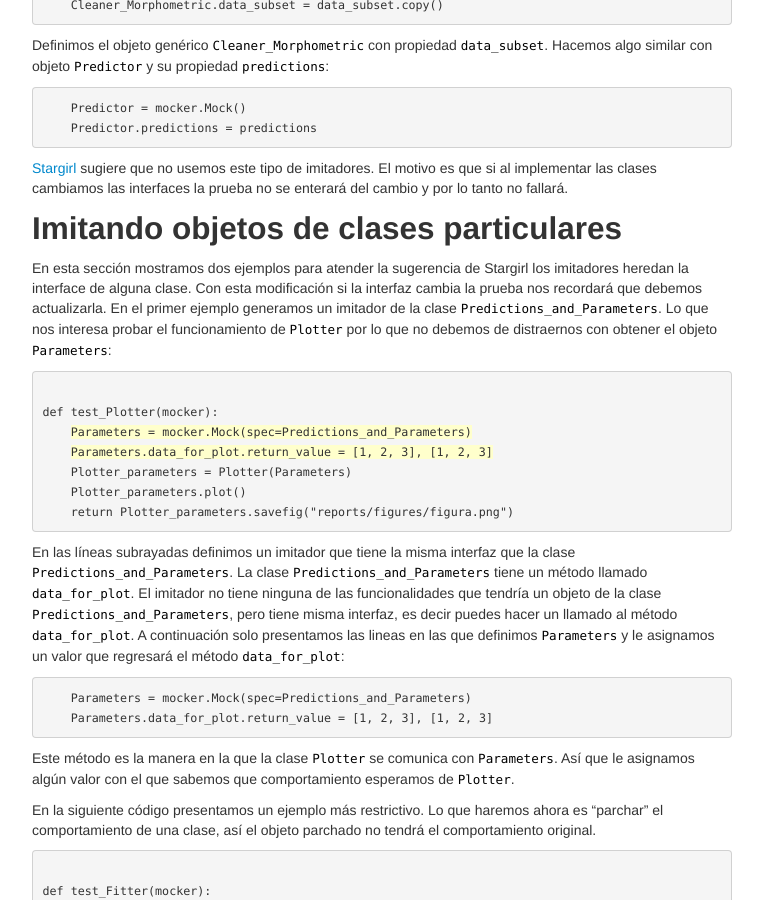
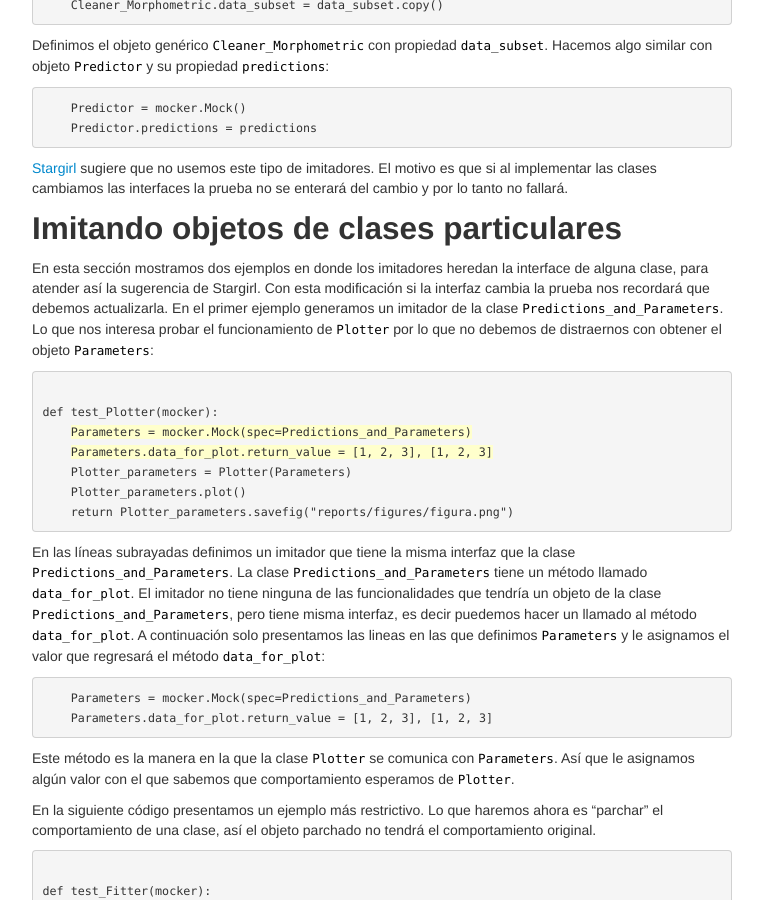
Before and after one commit to LizethMReyes/islasgeci.github.io, a Jekyll site: the page built from _posts/2021-05-10-imitadores.md, in a window 1280 px wide and 900 px high, scrolled down 876 px. Shown: the whole window, without its empty margins (258-1021 px from the left). Built offline with Jekyll 4.4.1, drawn with Linux system fonts in a browser that asks for light colours; some of the changed text lies outside the part shown.

Commit message:
⚡️ Improve the description

````diff
--- a/_posts/2021-05-10-imitadores.md
+++ b/_posts/2021-05-10-imitadores.md
@@ -57,9 +57,9 @@ al implementar las clases cambiamos las interfaces la prueba no se enterará del
 tanto no fallará.
 
 ## Imitando objetos de clases particulares
-En esta sección mostramos dos ejemplos para atender la sugerencia de Stargirl los imitadores heredan
-la interface de alguna clase. Con esta modificación si la interfaz cambia la prueba nos recordará
-que debemos actualizarla. En el primer ejemplo generamos un imitador de la clase
+En esta sección mostramos dos ejemplos en donde los imitadores heredan la interface de alguna clase,
+para atender así la sugerencia de Stargirl. Con esta modificación si la interfaz cambia la prueba
+nos recordará que debemos actualizarla. En el primer ejemplo generamos un imitador de la clase
 `Predictions_and_Parameters`. Lo que nos interesa probar el funcionamiento de `Plotter` por lo que
 no debemos de distraernos con obtener el objeto `Parameters`:
 
@@ -74,9 +74,9 @@ def test_Plotter(mocker):
 En las líneas subrayadas definimos un imitador que tiene la misma interfaz que la clase
 `Predictions_and_Parameters`. La clase `Predictions_and_Parameters` tiene un método llamado
 `data_for_plot`. El imitador no tiene ninguna de las funcionalidades que tendría un objeto de la
-clase `Predictions_and_Parameters`, pero tiene misma interfaz, es decir puedes hacer un llamado al
+clase `Predictions_and_Parameters`, pero tiene misma interfaz, es decir puedemos hacer un llamado al
 método `data_for_plot`. A continuación solo presentamos las lineas en las que definimos `Parameters`
-y le asignamos un valor que regresará el método `data_for_plot`:
+y le asignamos el valor que regresará el método `data_for_plot`:
 ```python
     Parameters = mocker.Mock(spec=Predictions_and_Parameters)
     Parameters.data_for_plot.return_value = [1, 2, 3], [1, 2, 3]
````
Also changed, not shown: other parts of _posts/2021-05-10-imitadores.md (+8 -7 lines).
